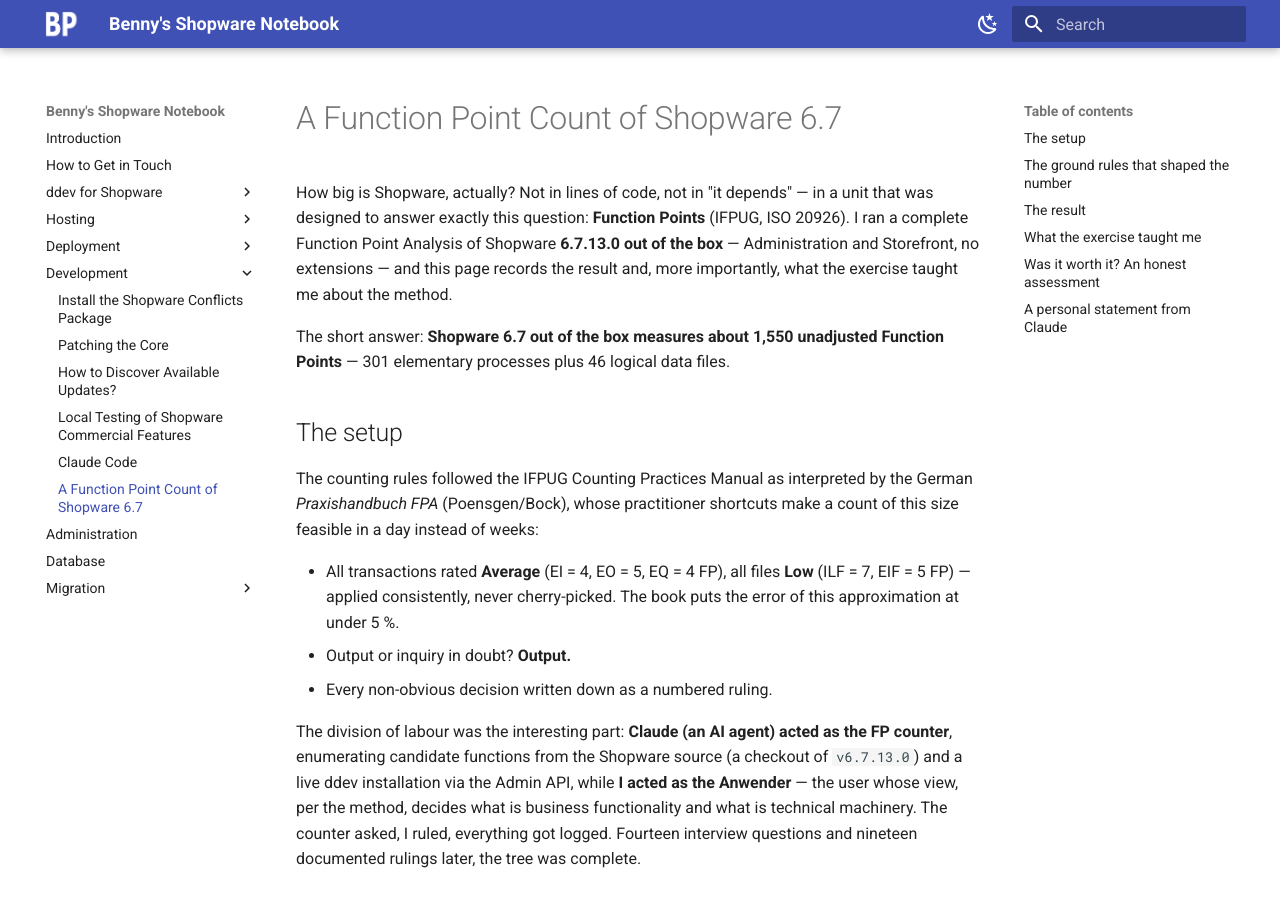
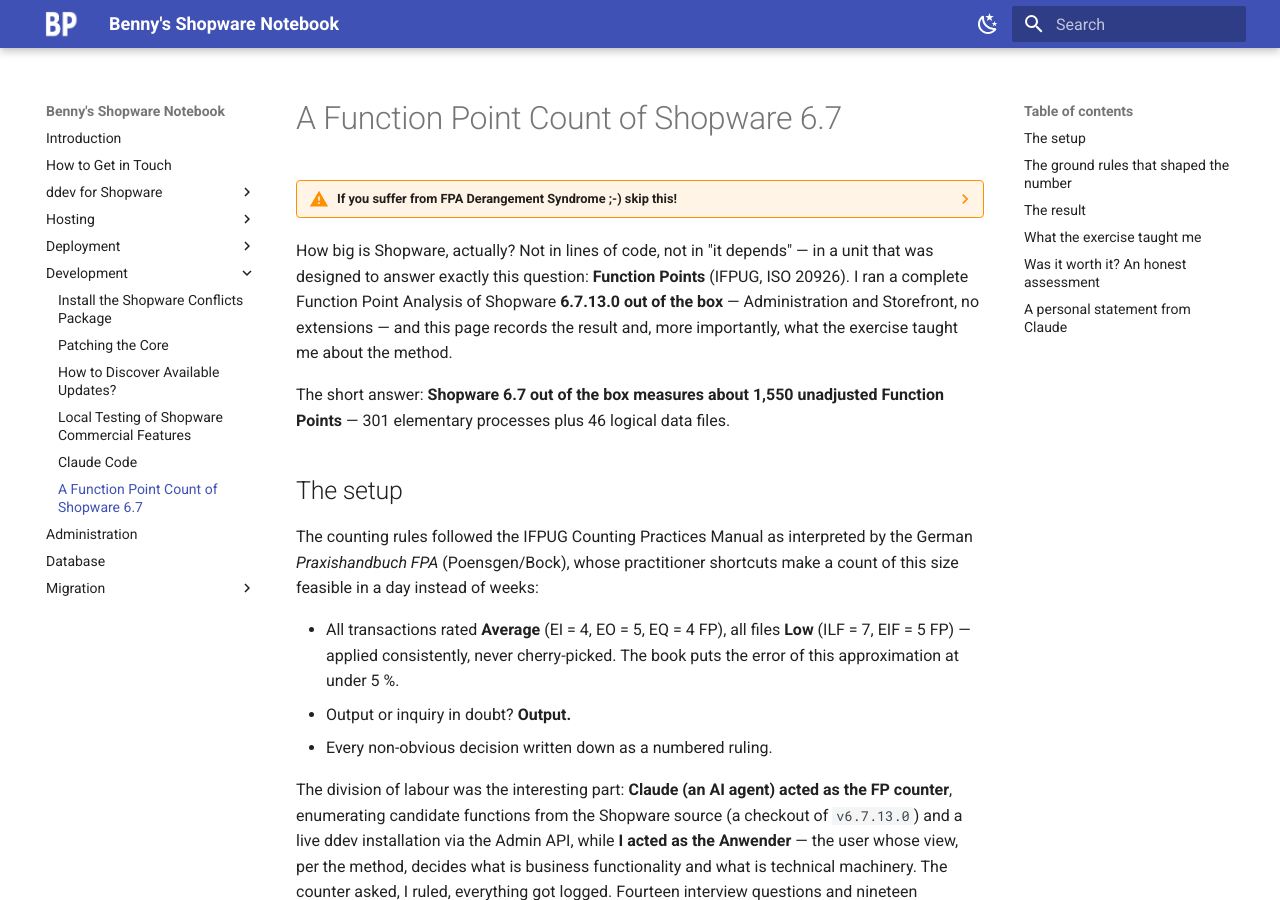
Before and after one commit to vanWittlaer/notebook, an MkDocs documentation site: the page built from docs/development/function-point-analysis-of-shopware.md, in a window 1280 px wide and 900 px high. Built offline with MkDocs 1.6.1 and Material for MkDocs 9.7.7, drawn with Linux system fonts in a browser that asks for light colours; part of the change alters nothing that is shown.

Commit message:
Add a collapsible caveat to the Function Point Analysis page
Leads the page with a note on FPA's origins and on what this article is
and is not, collapsed by default so readers who have no patience for the
method can move on.

Co-Authored-By: Claude Opus 5 (1M context) <noreply@anthropic.com>

```diff
--- a/docs/development/function-point-analysis-of-shopware.md
+++ b/docs/development/function-point-analysis-of-shopware.md
@@ -1,4 +1,18 @@
 # A Function Point Count of Shopware 6.7
+
+??? warning "If you suffer from FPA Derangement Syndrome ;-) skip this!"
+
+    Function Point Analysis was invented by Allan Albrecht at IBM in 1979 and
+    spent the decades that followed as *the* yardstick for "software size" —
+    the reference figure by which larger development departments had their
+    productivity and their estimates judged. The method has its pros and its
+    cons, and both sides of that argument have a point. This article is
+    neither a defence of FPA nor an attempt to reignite the old debate; it
+    simply reports a test case against a modern system that I carried out
+    myself.
+
+    So if you find yourself on the more critical side of the FPA spectrum,
+    you may well want to skip this one.
 
 How big is Shopware, actually? Not in lines of code, not in "it depends" — in a
 unit that was designed to answer exactly this question: **Function Points**
```
